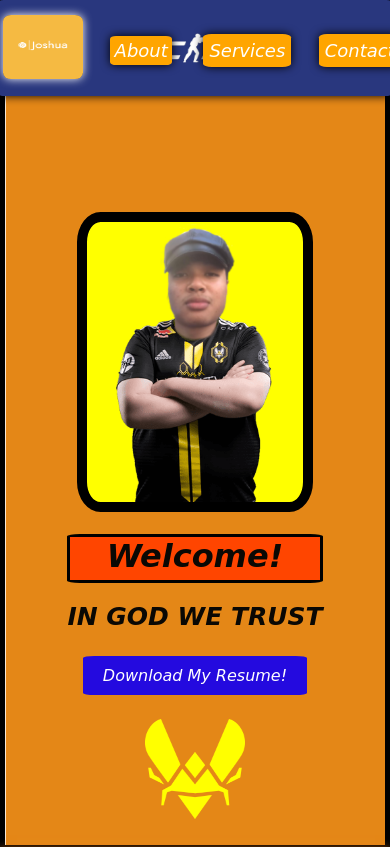
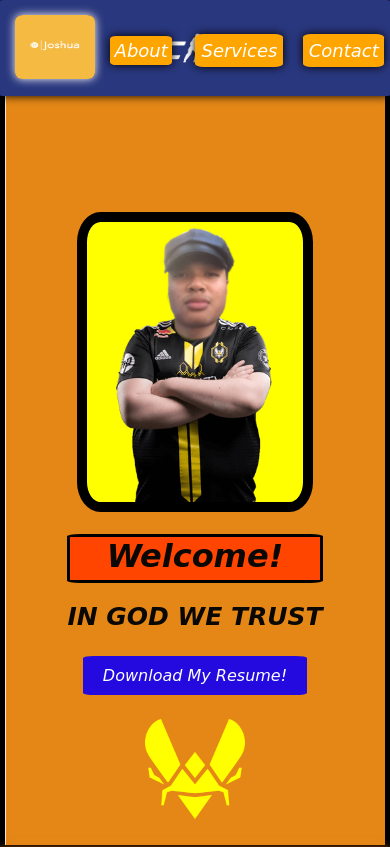
Before and after one commit to Juswaa1/Porfolio, a plain HTML site: page index.html in a window 390 px wide. Shown: the top 847 px of the page. Drawn offline with Linux system fonts and the light colour scheme.

Commit message:
Update index.css

```diff
--- a/index.css
+++ b/index.css
@@ -325,7 +325,7 @@ section {
 
     .links li {
         margin: 1px 0px;
-        padding-right: 10%;
+        padding-right: 6%;
         padding-left: 10%;
         padding-top: 5%;
         margin-bottom: 10px;
@@ -333,7 +333,7 @@ section {
     }
 
     .icon {
-        margin-right: 325px;
+        margin-right: 300px;
         margin-bottom: -70px;
 
 
```
